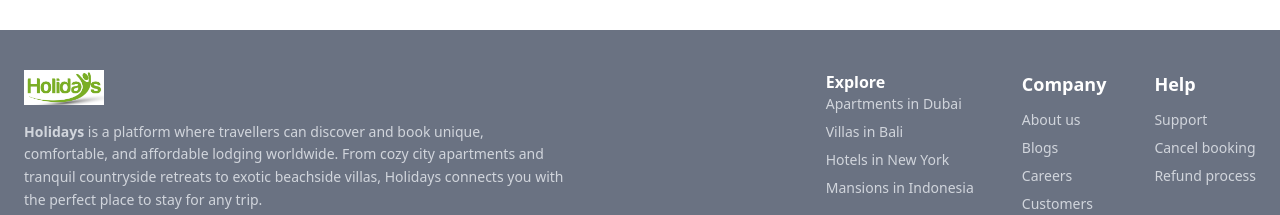
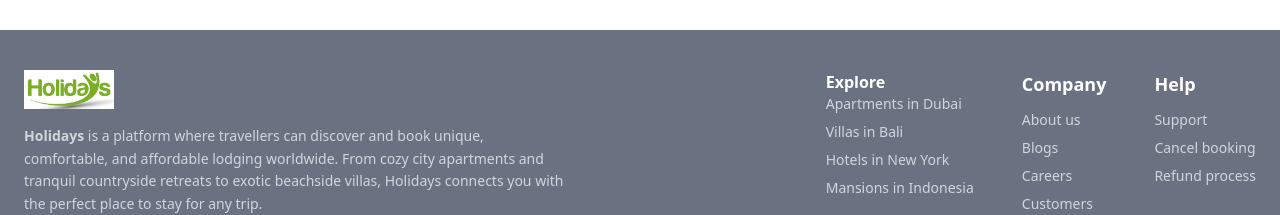
Before and after one commit to Sozi-source/alx-listing-app-deployed, a Next.js app: page / in a window 1280 px wide. Shown: the part 866-1081 px from the top of the page. Built offline with nearby package versions, Linux system fonts and the light colour scheme; no server answers.

Commit message:
update app icon

```diff
--- a/components/layout/Footer.tsx
+++ b/components/layout/Footer.tsx
@@ -14,8 +14,8 @@ const Footer: React.FC = () => {
           <div className="flex items-center gap-3 mb-4">
             <Image src="/assets/icons/logo.jpg"
             alt="logo"
-            width={80}
-            height={80}
+            width={90}
+            height={90}
             className=""
             onClick={()=>router.push("/")}/>
 
```
Also changed, not shown: public/assets/icons/192.webp (added), public/assets/icons/512.webp (added), public/manifest.json.
